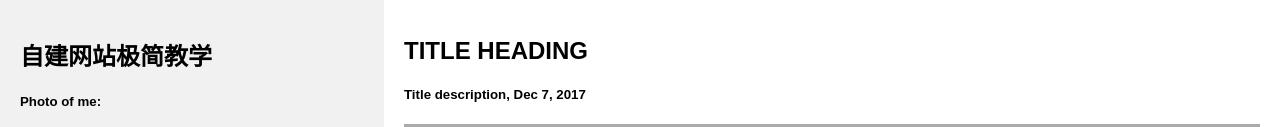
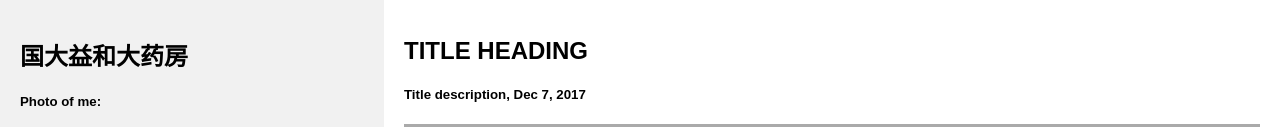
Before and after one commit to sky-xg/guodayihe.github.io, a plain HTML site: page index.html in a window 1280 px wide. Shown: the part 355-482 px from the top of the page. Drawn offline with Linux system fonts and the light colour scheme.

Commit message:
Update index.html

```diff
--- a/index.html
+++ b/index.html
@@ -126,7 +126,7 @@ body {
 
 <div class="row">
   <div class="side">
-    <h2>自建网站极简教学</h2>
+    <h2>国大益和大药房</h2>
     <h5>Photo of me:</h5>
     <div class="fakeimg" style="height:200px;">Image</div>
     <p>Some text about me in culpa qui officia deserunt mollit anim..</p>
```
